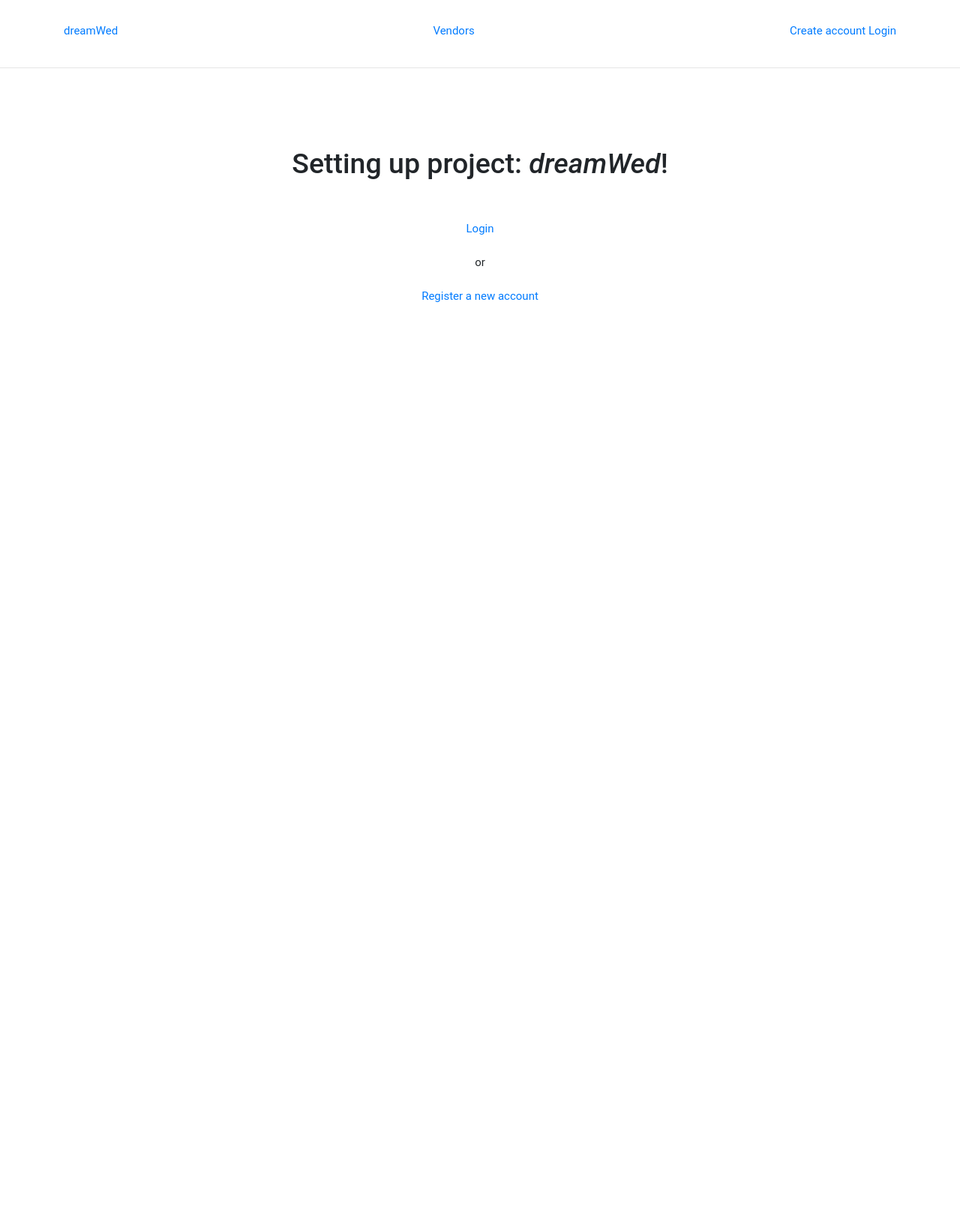
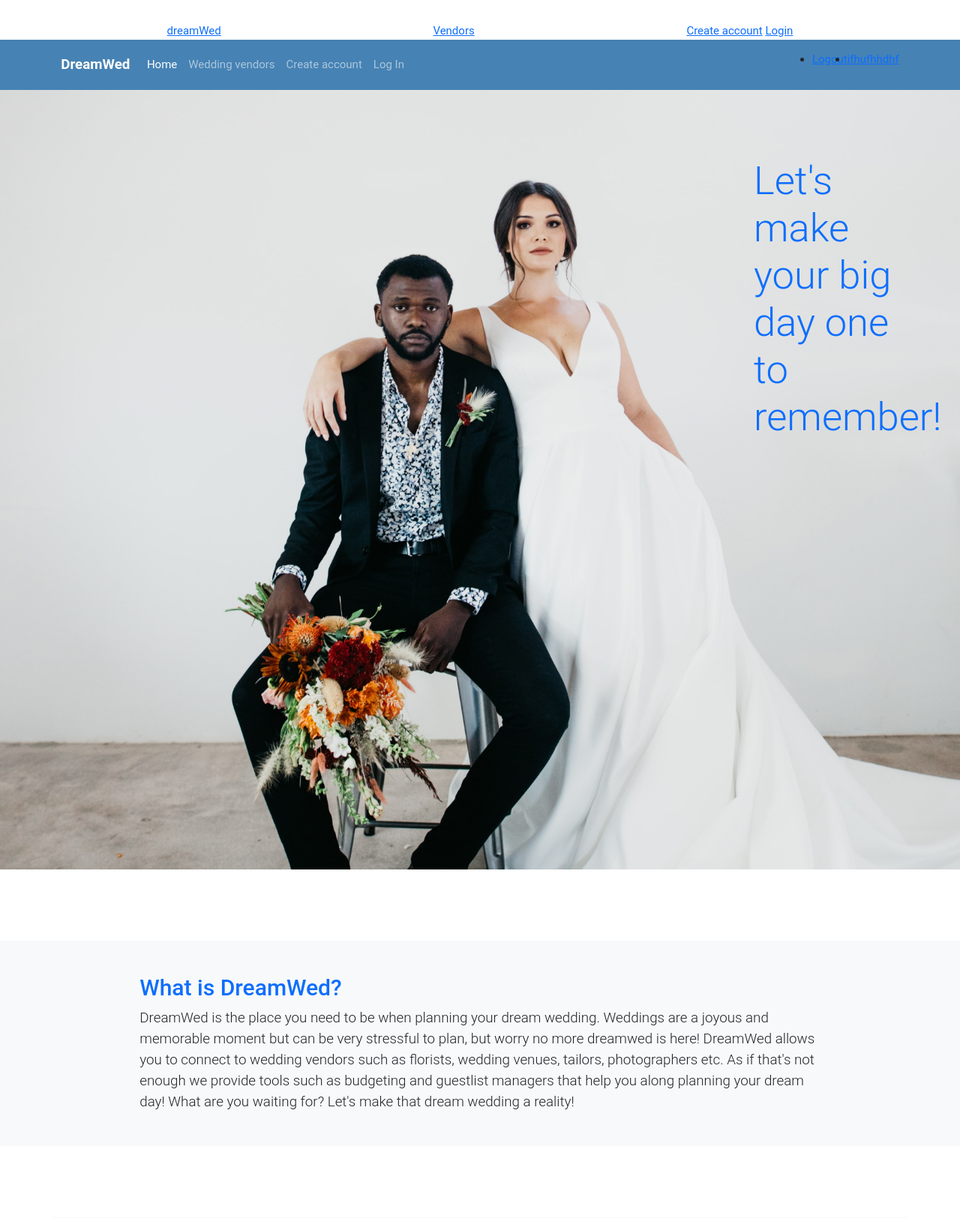
Before and after one commit to BoboWab99/dreamwed_app, a Django app: page / in a window 1280 px wide. Shown: the top 1625 px of the page at 75% size. Before the commit the page ends 403 px from the top, so only its background shows below. Run offline with Django 3.2, Linux system fonts and the light colour scheme; some libraries are stand-ins or nearby versions.

Commit message:
Added home template

```diff
--- a/dreamwed/views/dreamwed.py
+++ b/dreamwed/views/dreamwed.py
@@ -11,7 +11,7 @@ from dreamwed.models import User
 
 def home(request):
    if not request.user.is_authenticated:
-      return render(request, 'dreamwed/index.html')
+      return render(request, 'dreamwed/home.html')
 
    user_id = request.user.id
    if request.user.is_vendor:
--- a/static/css/main.css
+++ b/static/css/main.css
@@ -17,7 +17,7 @@ img {max-width: 100%;}
 .modal-body {background: #f9f9f9;}
 textarea.form-control {height: 70px;   }
 label {margin-bottom: 2px;}
-.center {text-align: center;}
+/* .center {text-align: center;} */
 input:disabled {display: none;}
 .pointer {cursor: pointer;}
 
@@ -33,15 +33,15 @@ input:disabled {display: none;}
    content: 'HINT: ';
 }
 
-.flex {
+/* .flex {
    display: flex;
    gap: 10px;
-}
+} */
 
 .flex-btwn {
    display: flex;
    align-items: flex-end;
-   justify-content: space-between;
+   justify-content: space-around;
 }
 
 .grid-4 {
@@ -85,3 +85,20 @@ input:disabled {display: none;}
    margin-left: auto;
    margin-right: auto;
 }
+
+/* HOME PAGE */
+/* .stater {
+   background: url(assets/pic1.jpg);
+   background-position: center;
+   background-size: cover;
+} */
+#thebackground{
+   background-image: url("../images/sectionimg.jpg");
+   height:130vh;
+   background-position: center;
+   background-repeat: no-repeat;
+   background-size:cover;
+}
+section{
+   padding-top: 50px;
+}
--- a/templates/base.html
+++ b/templates/base.html
@@ -8,8 +8,8 @@
    <title>dreamWed | {% block title %}{% endblock %}</title>
 
    <!-- Bootstrap CSS -->
-   <link rel="stylesheet" href="https://stackpath.bootstrapcdn.com/bootstrap/4.3.1/css/bootstrap.min.css"
-      integrity="sha384-ggOyR0iXCbMQv3Xipma34MD+dH/1fQ784/j6cY/iJTQUOhcWr7x9JvoRxT2MZw1T" crossorigin="anonymous">
+   <!-- CSS only -->
+<link href="https://cdn.jsdelivr.net/npm/bootstrap@5.1.0/dist/css/bootstrap.min.css" rel="stylesheet" integrity="sha384-KyZXEAg3QhqLMpG8r+8fhAXLRk2vvoC2f3B09zVXn8CA5QIVfZOJ3BCsw2P0p/We" crossorigin="anonymous">
 
    <!-- Fontawesome -->
    <script src="https://kit.fontawesome.com/00e9d9be52.js"></script>
@@ -24,12 +24,11 @@
 
    <!-- Optional JavaScript -->
    <!-- jQuery first, then Popper.js, then Bootstrap JS -->
-   <script src="https://code.jquery.com/jquery-3.3.1.slim.min.js"
-      integrity="sha384-q8i/X+965DzO0rT7abK41JStQIAqVgRVzpbzo5smXKp4YfRvH+8abtTE1Pi6jizo" crossorigin="anonymous"></script>
-   <script src="https://cdnjs.cloudflare.com/ajax/libs/popper.js/1.14.7/umd/popper.min.js"
-      integrity="sha384-UO2eT0CpHqdSJQ6hJty5KVphtPhzWj9WO1clHTMGa3JDZwrnQq4sF86dIHNDz0W1" crossorigin="anonymous"></script>
-   <script src="https://stackpath.bootstrapcdn.com/bootstrap/4.3.1/js/bootstrap.min.js"
-      integrity="sha384-JjSmVgyd0p3pXB1rRibZUAYoIIy6OrQ6VrjIEaFf/nJGzIxFDsf4x0xIM+B07jRM" crossorigin="anonymous"></script>
+  <!-- JavaScript Bundle with Popper -->
+
+   <script src="https://code.jquery.com/jquery-3.5.1.slim.min.js" integrity="sha384-DfXdz2htPH0lsSSs5nCTpuj/zy4C+OGpamoFVy38MVBnE+IbbVYUew+OrCXaRkfj" crossorigin="anonymous"></script>
+   <script src="https://cdn.jsdelivr.net/npm/bootstrap@5.1.0/dist/js/bootstrap.bundle.min.js" integrity="sha384-U1DAWAznBHeqEIlVSCgzq+c9gqGAJn5c/t99JyeKa9xxaYpSvHU5awsuZVVFIhvj" crossorigin="anonymous"></script>
+
 
    {% block scripts %}{% endblock %}
 </body>
--- /dev/null
+++ b/templates/dreamwed/home.html
@@ -0,0 +1,55 @@
+{% extends 'base.html' %}
+{% load static %}
+
+{% block title %}home{% endblock title %}
+
+{% block body %}
+{% include 'include/header.html' %}
+
+<!-- header section -->
+<div id="thebackground">
+	<div class="container-fluid">
+		<div class="row align-items-center justify-content-end">
+		<div class="col-3 mt-5 p-5" style="margin-top:100px">
+
+			<p class="display-4  text-primary">Let's make your big day one to remember!</p>
+		</div>
+	</div>
+	</div>
+</div>
+
+
+<!-- about dreamwed -->
+
+<section class="mt-5">
+	<div class="container-fluid">
+		<div class="row bg-light justify-content-center p-3">
+			<div class="col-9 p-3">
+				<h2 class="text-primary mt-3">What is DreamWed?</h2>
+				<p class="lead">DreamWed is the place you need to be when planning your dream wedding. Weddings are a joyous and memorable moment but can be very stressful to plan, but worry no more dreamwed is here! DreamWed allows you to connect to wedding vendors such as florists, wedding venues, tailors, photographers etc. As if that's not enough we provide tools such as budgeting and guestlist managers that help you along planning your dream day! What are you waiting for? Let's make that dream wedding a reality!</p>
+
+			</div>
+		</div>
+	</div>
+</section>
+
+
+<!--  For Vendors -->
+<section  >
+  <div class="container mt-5 bg-light ">
+    <div class="row  justify-content-around align-items-center p-3">
+       <div class="col-6">
+        <h2 class="text-primary">For Vendors</h2>
+        <p class="lead justify-content-start text-dark">Are you a wedding photographer, baker, florist, do you lease venues? basically if you offer any wedding service , you are at the right place! DreamWed gives wedding vendors the opportunity to showcase their services to a wider audience and access clients. </p>
+      </div>
+      <div class="col-5 d-none d-md-block">
+        <img src="{% static 'images/budget.jpg' %}" alt="My image">
+      </div>
+    </div>
+
+  </div>
+
+</section>
+
+
+{% endblock body %}
--- a/templates/include/header.html
+++ b/templates/include/header.html
@@ -1,10 +1,10 @@
-<header id="header" style="padding-top: 2rem;">
+ <header id="header" style="padding-top: 2rem;">
    <div class="container flex-btwn">
       <a href="{% url 'home' %}" class="logo">
          <span>dreamWed</span>
       </a>
 
-      <nav class="nav">
+      <nav class="nav flex-btwn">
          {% if not user.is_authenticated %}
             <a href="{% url 'vendors' %}" class="nav__item">
                <span>Vendors</span>
@@ -49,4 +49,47 @@
    </div>
 </header>
 
-<br><hr><br>
+
+<nav class="navbar sticky-top navbar-expand-lg navbar-dark  py-3" style="background-color: steelblue">
+   <div class="container justify-content-between">
+      <a class="navbar-brand display-4 fw-bold" href="{% url 'home' %}">DreamWed</a>
+      {% comment %} <button class="navbar-toggler" type="button" data-bs-toggle="collapse" data-bs-target="#navbarNavDropdown" aria-controls="navbarNavDropdown" aria-expanded="false" aria-label="Toggle navigation">
+            <span class="navbar-toggler-icon"></span>
+      </button> {% endcomment %}
+
+      <div class="collapse navbar-collapse" id="navbarNavDropdown">
+         <ul class="navbar-nav">
+            <li class="nav-item">
+               <a class="nav-link active" aria-current="page" href="{% url 'home' %}">Home</a>
+            </li>
+
+            <li class="nav-item">
+               <a class="nav-link" aria-current="page" href="{% url 'vendors' %}">Wedding vendors</a>
+            </li>
+
+            {% if not user.is_authenticated %}
+            <li class="nav-item dropdown">
+               <a class="nav-link" href="{% url 'register' %}">
+                     Create account
+               </a>
+            </li>
+            <li class="nav-item dropdown">
+                  <a class="nav-link" href="{% url 'login' %}">
+                     Log In
+                  </a>
+               </li>
+            {% else %}
+            {% endif %}
+         </ul>
+      </div>
+
+      <ul class="d-flex">
+         <li>
+            <a href="">Logout</a>
+         </li>
+         <li>
+            <a href="">ifhufhhdhf</a>
+         </li>
+      </ul>
+   </div>
+</nav>
```
Also changed, not shown: db.sqlite3, static/images/bosniawed.jpg (added), static/images/pic1.jpg (added), static/images/pic1resized.jpg (added), static/images/sectionimg.jpg (added), 2 other files.
